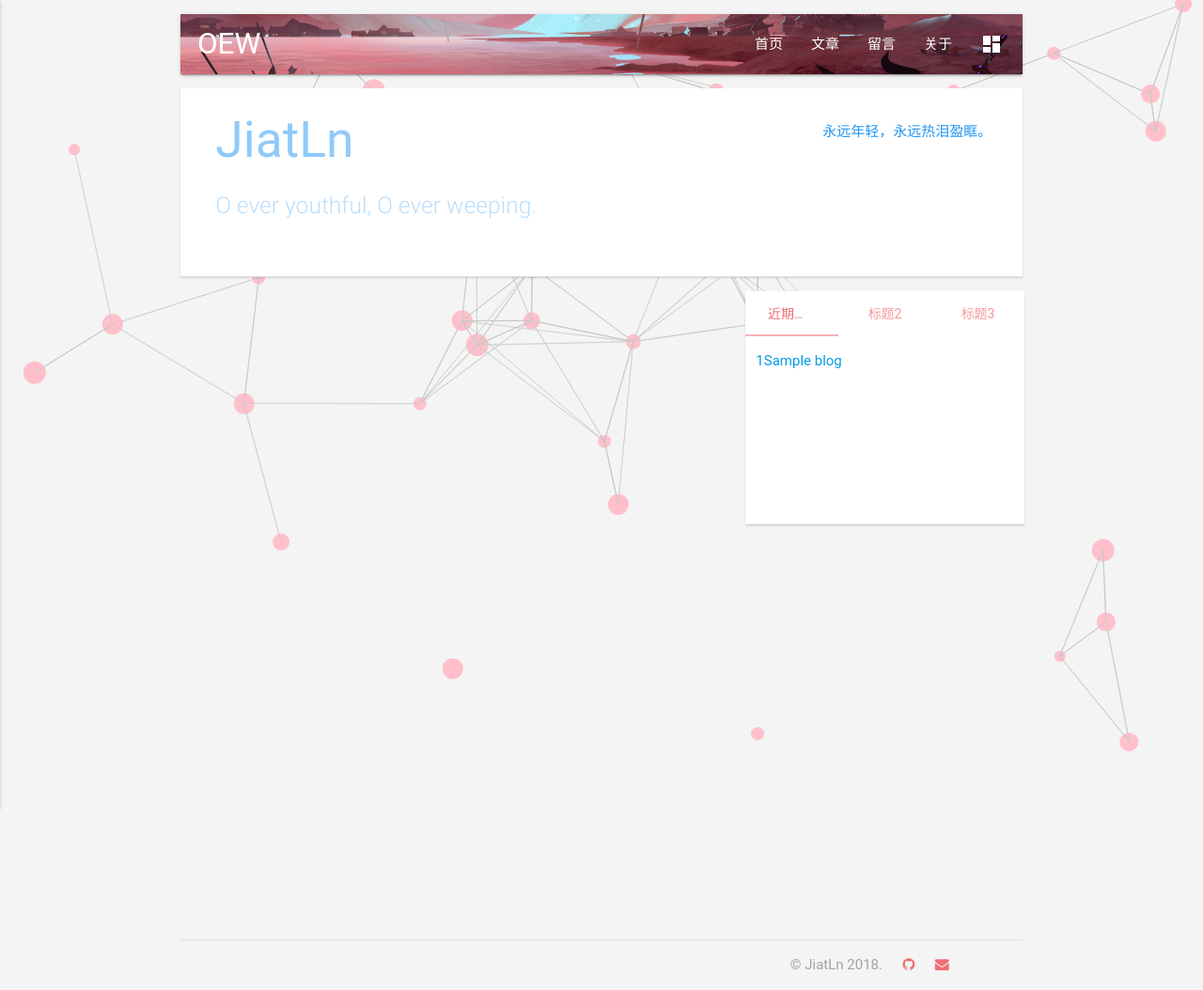
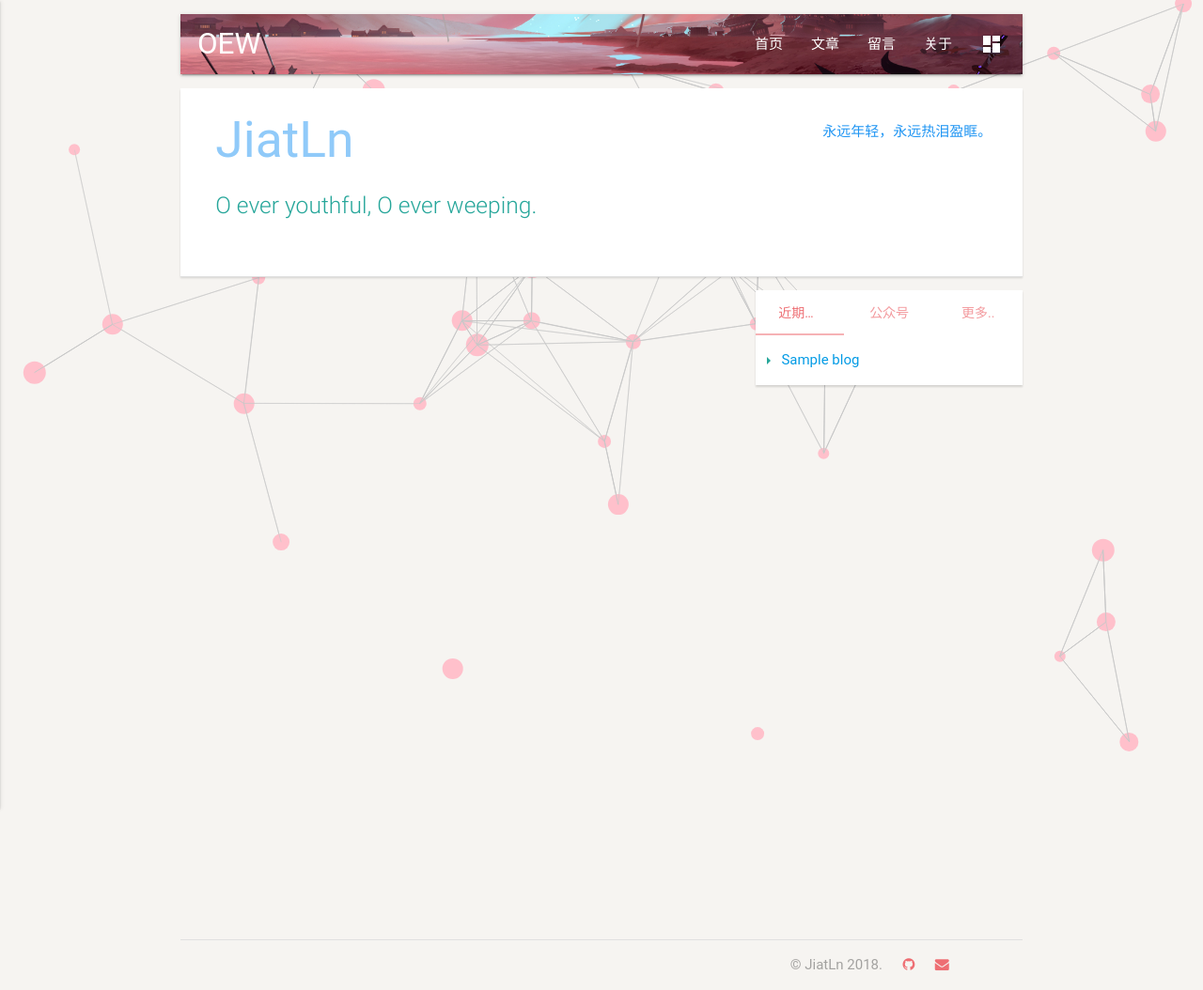
Before and after one commit to JiatLn/mysite, a Django app: template templates/home.html in a window 1280 px wide. Shown: the whole page at 94% size. Run offline with Django 3.2, Linux system fonts and the light colour scheme; the template is opened without the code that fills it: most values are stand-ins (such as "Sample title", 1, 10 or a date in 2020); parts of the project's set-up code (start-up, migrations or seed data) failed here and were passed over; some libraries are stand-ins or nearby versions; some web fonts are replaced.

Commit message:
优化界面】

```diff
--- a/static/css/base.css
+++ b/static/css/base.css
@@ -1,5 +1,5 @@
 body {
-    background-color: #f4f4f4;
+    background-color: #f6f4f1;
     /*background: url(../images/bgi.jpg) center center / cover no-repeat rgb(34, 34, 34);*/
 }
 
@@ -7,6 +7,13 @@ body {
 body::-webkit-scrollbar { width: 0 !important }
 body { -ms-overflow-style: none; }
 body { overflow: -moz-scrollbars-none; }
+
+
+
+
+a:hover {
+    opacity: 0.78;
+}
 
 
 .container {
@@ -21,7 +28,6 @@ body { overflow: -moz-scrollbars-none; }
     height: 200px;
     box-shadow: 0 2px 2px 0 rgba(0,0,0,0.14);
 }
-
 
 
 
--- a/static/css/home.css
+++ b/static/css/home.css
@@ -21,17 +21,32 @@
 
 /*右边的tabs*/
 .tab-content {
-	background: #fff;
-	width: 100%;
-	min-height: 200px;
+    background: #fff;
+    width: 100%;
+    /*min-height: 200px;*/
+    overflow: hidden;
+
 }
+
 
 aside {
     background-color: #fff;
-    margin : 5% 3% 0 0;
+    margin : 5% 0 0 0;
     box-shadow: 0 2px 2px 0 rgba(0,0,0,0.14);
 }
 
 .tabs {
-	overflow-x: hidden;
+    overflow-x: hidden;
 }
+
+
+
+.tri {
+    display: inline-block;
+    width: 0;
+    height: 0;
+    border-width: 4px;
+    border-style: solid;
+    border-color: transparent transparent transparent #26a69a;
+    margin-right: 3%;
+}
--- a/templates/base.html
+++ b/templates/base.html
@@ -52,7 +52,7 @@
         <div class="row" id="banner">
             <div class="col m9 s12">
                 <h2 class="header center-on-small-only blue-text text-lighten-3" style="margin: 4% 0 0 4%;">JiatLn</h2>
-                <h5 class="light blue-text text-lighten-4 center-on-small-only" style="margin: 4% 0 0 4%;">O ever youthful, O ever weeping.</h5>
+                <h5 class="light center-on-small-only" style="margin: 4% 0 0 4%; color: #26a69a;">O ever youthful, O ever weeping.</h5>
             </div>
             <div class="col m3" style="margin-top: 20px;">
                 <p class="hide-on-small-only blue-text">永远年轻，永远热泪盈眶。</p>
@@ -70,7 +70,7 @@
     <div class="divider"></div>
     <ul class="right">
         <li class="left" style="margin-left: 8%; color: rgba(40,40,40,.4);">&copy; JiatLn 2018.</li>
-        <li class="left" style="margin-left: 8%;"><a href="https://github.com/JiatLn" target="_blank"><i class="fa fa-github" style="color: #ee6e73"></i></a></li>
+        <li class="left" style="margin-left: 8%;"><a href="https://github.com/JiatLn/mysite" target="_blank"><i class="fa fa-github" style="color: #ee6e73"></i></a></li>
         <!-- <li class="left" style="margin-left: 8%;"><a href="https://www.zhihu.com/people/lin-jia-tao-75" target="_blank">ZhiHu</a></li> -->
         <li class="left" style="margin-left: 8%;"><a href="mailto:lne128gene980@163.com" target="_blank"><i class="fa fa-envelope" style="color: #ee6e73"></i></a></li>
     </ul>
--- a/templates/home.html
+++ b/templates/home.html
@@ -18,29 +18,32 @@
     <div class="col m7">
         <!-- <h5 class="text-center">\(^o^)/~首页开发中，敬请期待</h5> -->
     </div>
-    <div class="col m4 offset-m1">
-        <div class="row">
+    <div class="col s12 m6 l4 offset-l1">
         <aside>
             <ul class="tabs tabs-fixed-width">
                 <li class="tab col s3"><a href="#test1">近期文章</a></li>
-                    <li class="tab col s3"><a href="#test2">标题2</a></li>
-                    <li class="tab col s3"><a href="#test3">标题3</a></li>
+                <li class="tab col s3"><a href="#test2">公众号</a></li>
+                <li class="tab col s3"><a href="#test3">更多..</a></li>
             </ul>
             <div class="tab-content">
-                    <div id="test1" class="col">
+                <div id="test1" class="col s12">
                     {% for blog in recent_blogs %}
-                            <p><a href="{% url 'blog_detail' blog.pk %}">{{ counter }}{{ blog.title }}</a></p>
+                        <p><span class="tri"></span><a href="{% url 'blog_detail' blog.pk %}">{{ blog.title }}</a></p>
                     {% endfor%}
                 </div>
                 <div id="test2" class="col">
-                        <p>踩踩踩</p>
+                    <img width="180" style="text-align: center;" src="{% static 'images/qrcode.jpg' %}">
                 </div>
                 <div id="test3" class="col">
-                        <p>踩踩踩</p>
+                    Lorem ipsum dolor sit amet, consectetur adipisicing elit, sed do eiusmod
+                    tempor incididunt ut labore et dolore magna aliqua. Ut enim ad minim veniam,
+                    quis nostrud exercitation ullamco laboris nisi ut aliquip ex ea commodo
+                    consequat. Duis aute irure dolor in reprehenderit in voluptate velit esse
+                    cillum dolore eu fugiat nulla pariatur. Excepteur sint occaecat cupidatat non
+                    proident, sunt in culpa qui officia deserunt mollit anim id est laborum.
                 </div>
             </div>
         </aside>
-        </div>
     </div>
 </div>
 {% endblock content %}
```
Also changed, not shown: blog/templates/blog/blog_list.html (+11 -4 lines), templates/about.html (+1 -6 lines), static/images/qrcode.jpg (added). Lines whose indentation alone changed are shown as unchanged.
